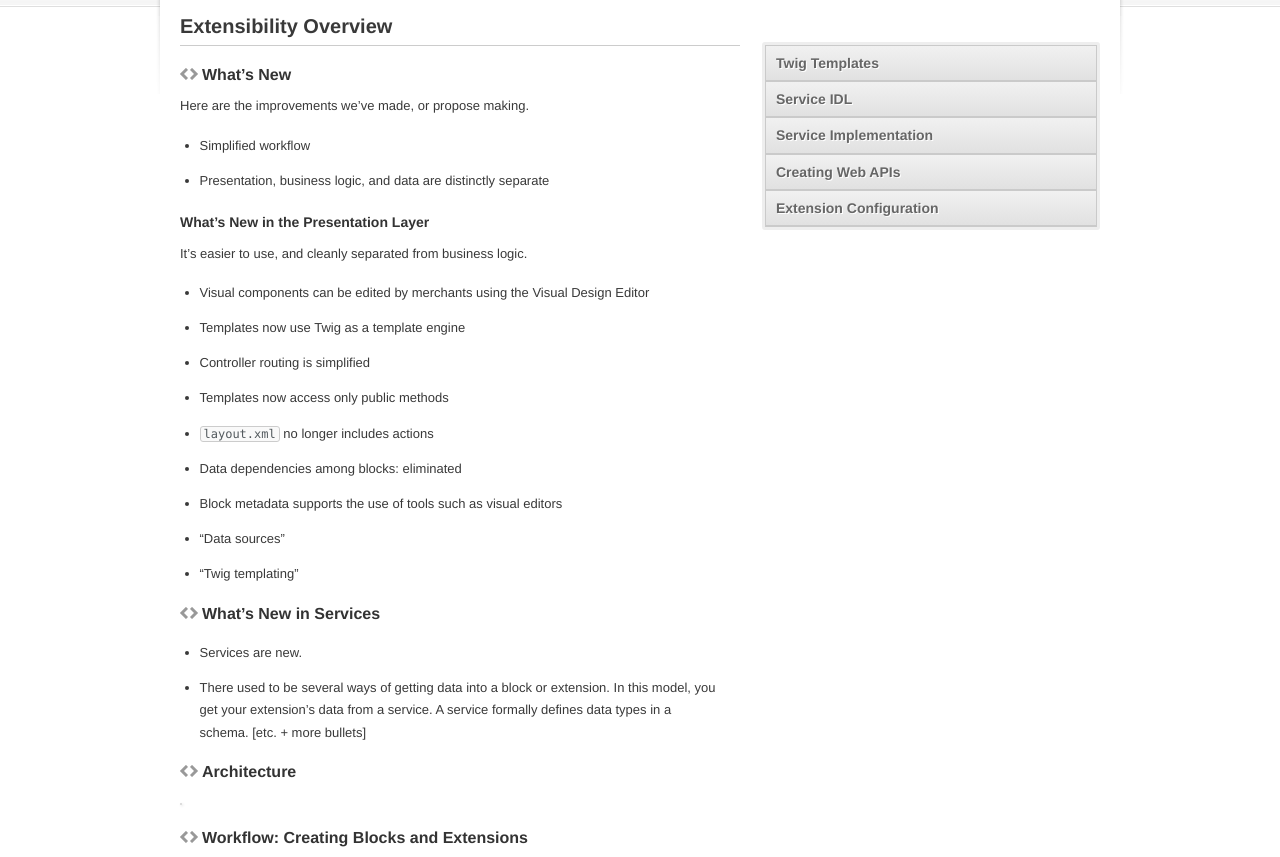
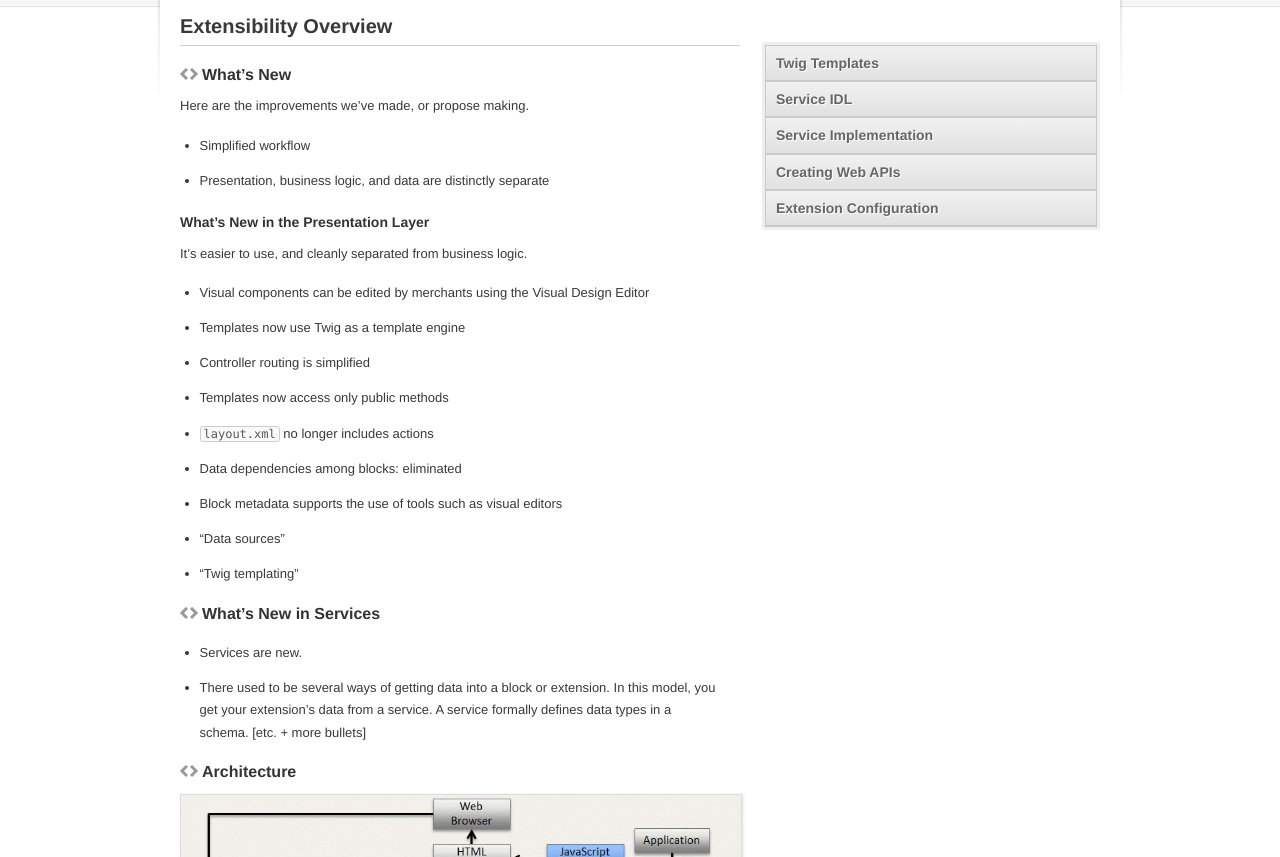
Before and after one commit to praveenck/docs, a plain HTML site: page index.html in a window 1280 px wide. Shown: the part 84-941 px from the top of the page. Drawn offline with Linux system fonts and the light colour scheme; a script that the page names is missing.

Commit message:
Added ExtArch.jpg

```diff
--- a/index.html
+++ b/index.html
@@ -91,7 +91,7 @@ defines data types in a schema. [etc. + more bullets]</p>
 </ul>
 <h2 id="architecture">Architecture</h2>
 
-<p><img src="ExtArch.jpg" alt=""></p>
+<p><img src="images/ExtArch.jpg" alt=""></p>
 
 <h2 id="workflow-creating-blocks-and-extensions">Workflow: Creating Blocks and Extensions</h2>
 
```
Also changed, not shown: images/ExtArch.jpg (added).
